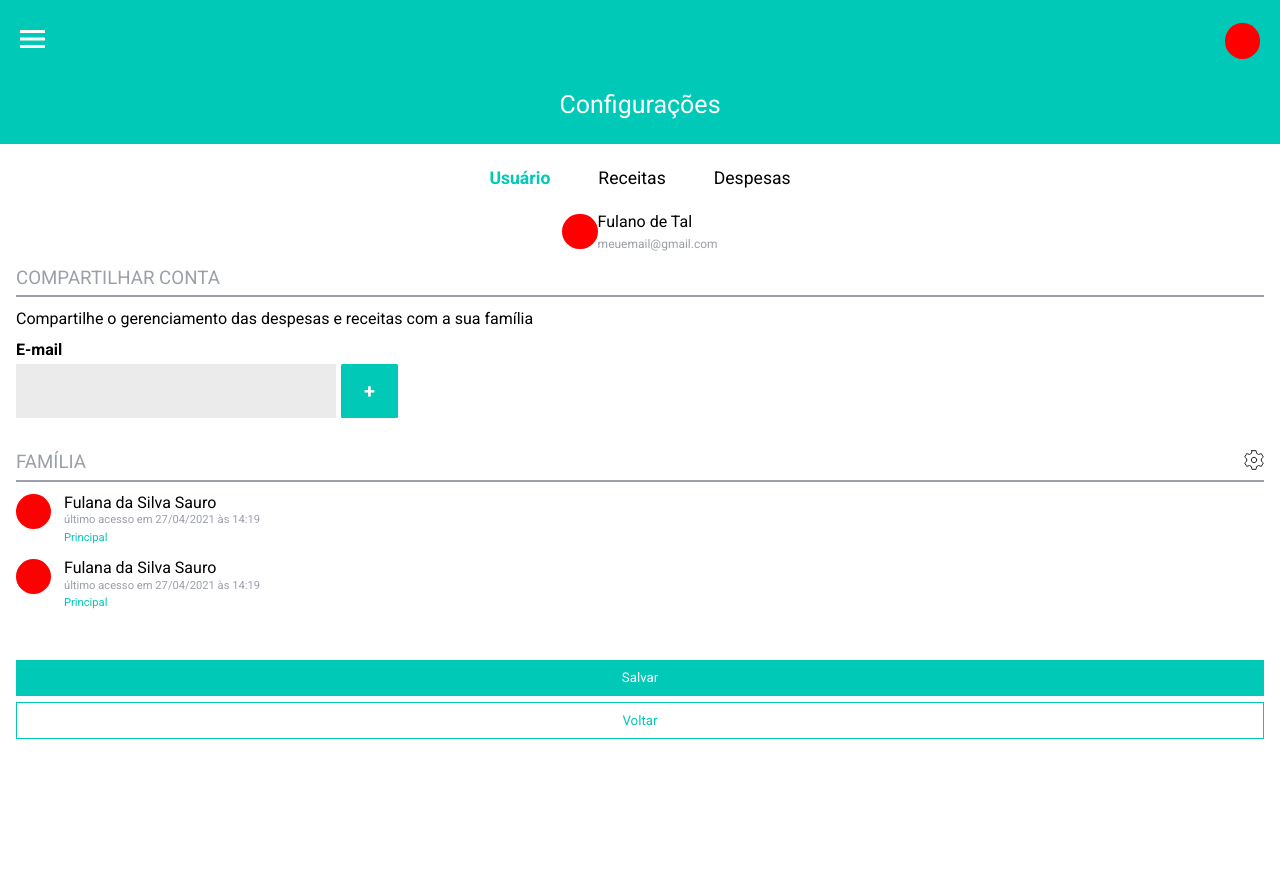
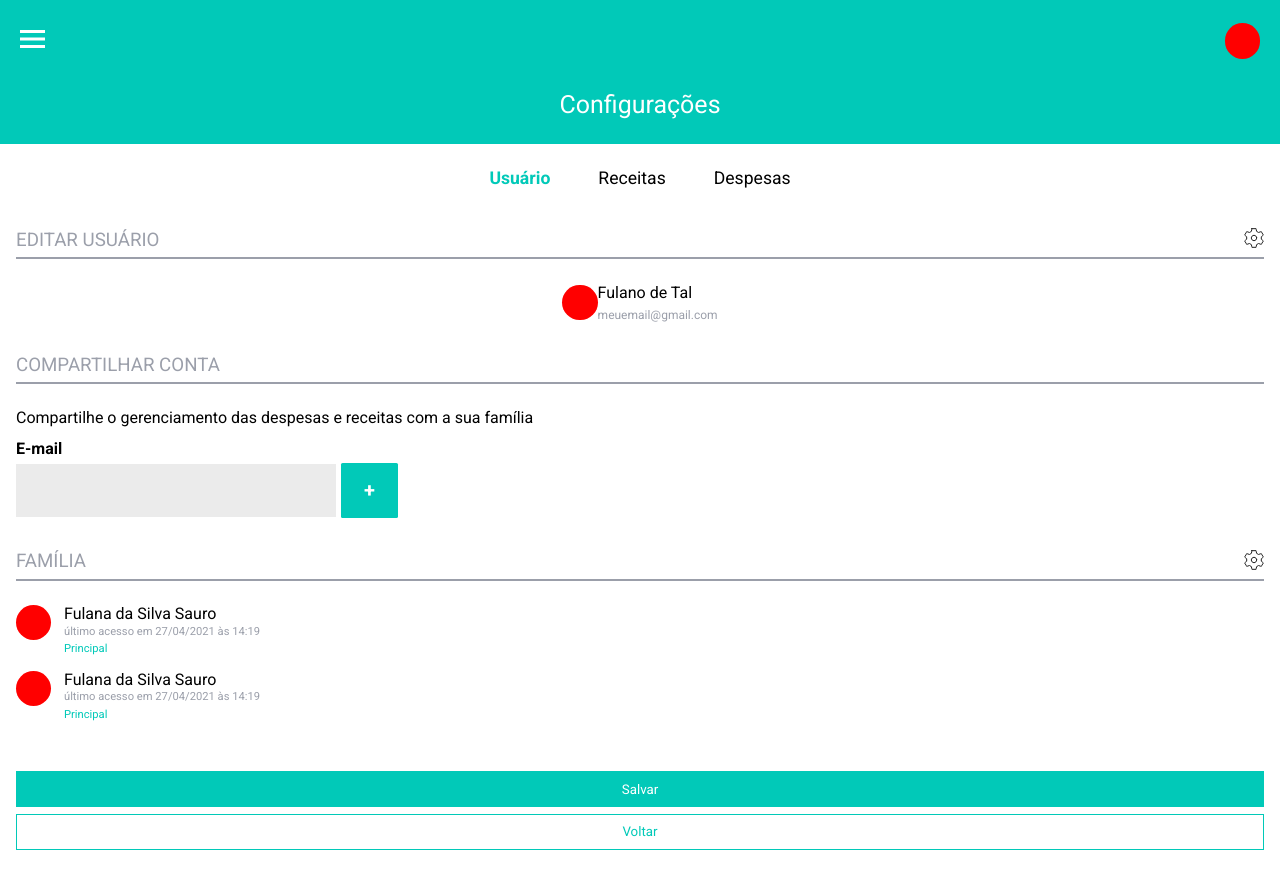
Before and after one commit to MeAjudaDev/greenwallet-vue, a Vue app: page / in a window 1280 px wide. Before the commit the page ends 800 px from the top, so only its background shows below. Built offline with nearby package versions, Linux system fonts and the light colour scheme.

Commit message:
RF23 - Refatoracao Secao Usuario

```diff
--- a/src/App.vue
+++ b/src/App.vue
@@ -10,15 +10,7 @@
   </header>
   <main>
     <NavOptions />
-    <div class="container-user">
-      <div class="container-img">
-        <Avatar />
-      </div>
-      <div class="container-name-email">
-        <p id="name">Fulano de Tal</p>
-        <p id="email" >meuemail@gmail.com</p>
-      </div>
-    </div>
+    <UserSection />
     <ShareSection/>
     <FamilySection />
     <Footer />
@@ -29,6 +21,7 @@
   import Menu from './components/Menu.vue';
   import Avatar from './components/Avatar.vue';
   import NavOptions from './components/NavOptions.vue';
+  import UserSection from './components/UserSection.vue';
   import ShareSection from './components/ShareSection.vue';
   import FamilySection from './components/FamilySection.vue';
   import Footer from './components/Footer.vue';
@@ -39,9 +32,10 @@ export default {
       Menu,
       Avatar,
       NavOptions,
+      UserSection,
       ShareSection,
       FamilySection,
-      Footer
+      Footer,
   }
 }
 </script>
@@ -85,24 +79,10 @@ h2 {
   color: #FFFFFF;
 }
 
-.container-user{
-  display: flex;
-  justify-content: center;
-  align-items: center;
-}
 .avatar-config{
   width: 5rem;
   height: 5rem;
   margin-right: .8rem;
-}
-#name{
-  font-size: 1rem;
-  margin-bottom: 0.35rem;
-
-}
-#email{
-  font-size:.75rem;
-  color: #9B9FAA;
 }
 
 .share{
@@ -116,7 +96,7 @@ h2 {
   color: #9B9FAA;
   border-bottom: solid 2px #9B9FAA;
   padding-bottom: .4rem;
-  margin-bottom: .75rem;
+  margin-bottom: 1.5rem;
 }
 
 .section-phrase{
@@ -169,7 +149,4 @@ footer{
   padding: 1rem;
 }
 
-
-
-
 </style>
--- /dev/null
+++ b/src/components/InfoContainer.vue
@@ -0,0 +1,26 @@
+<template>
+    <div class="container-name-email">
+        <p id="name">Fulano de Tal</p>
+        <p id="email" >meuemail@gmail.com</p>
+    </div>
+</template>
+
+<script>
+
+export default {
+    name: 'InfoContainer'
+}
+
+</script>
+
+<style scoped>
+#name{
+    font-size: 1rem;
+    margin-bottom: 0.35rem;
+}
+
+#email{
+    font-size:.75rem;
+    color: #9B9FAA;
+}
+</style>
--- /dev/null
+++ b/src/components/UserSection.vue
@@ -0,0 +1,38 @@
+<template>
+    <section class="share">
+        <h3 class="section-title">EDITAR USUÁRIO
+            <button id="btn-config" type="button">
+            <img src="../assets/btn-config.svg" alt="">
+            </button>
+        </h3>
+        <div class="container-user">
+            <Avatar />
+            <InfoContainer />
+        </div>
+    </section>
+</template>
+
+<script>
+
+import Avatar from './Avatar.vue';
+import InfoContainer from './InfoContainer.vue';
+
+
+export default {
+    name: 'UserSection',
+    components: {
+        Avatar,
+        InfoContainer,
+    }
+}
+</script>
+
+<style scoped>
+
+.container-user{
+  display: flex;
+  justify-content: center;
+  align-items: center;
+}
+
+</style>
```
Also changed, not shown: 1 other file (tests, documents, lock files or other folders).
